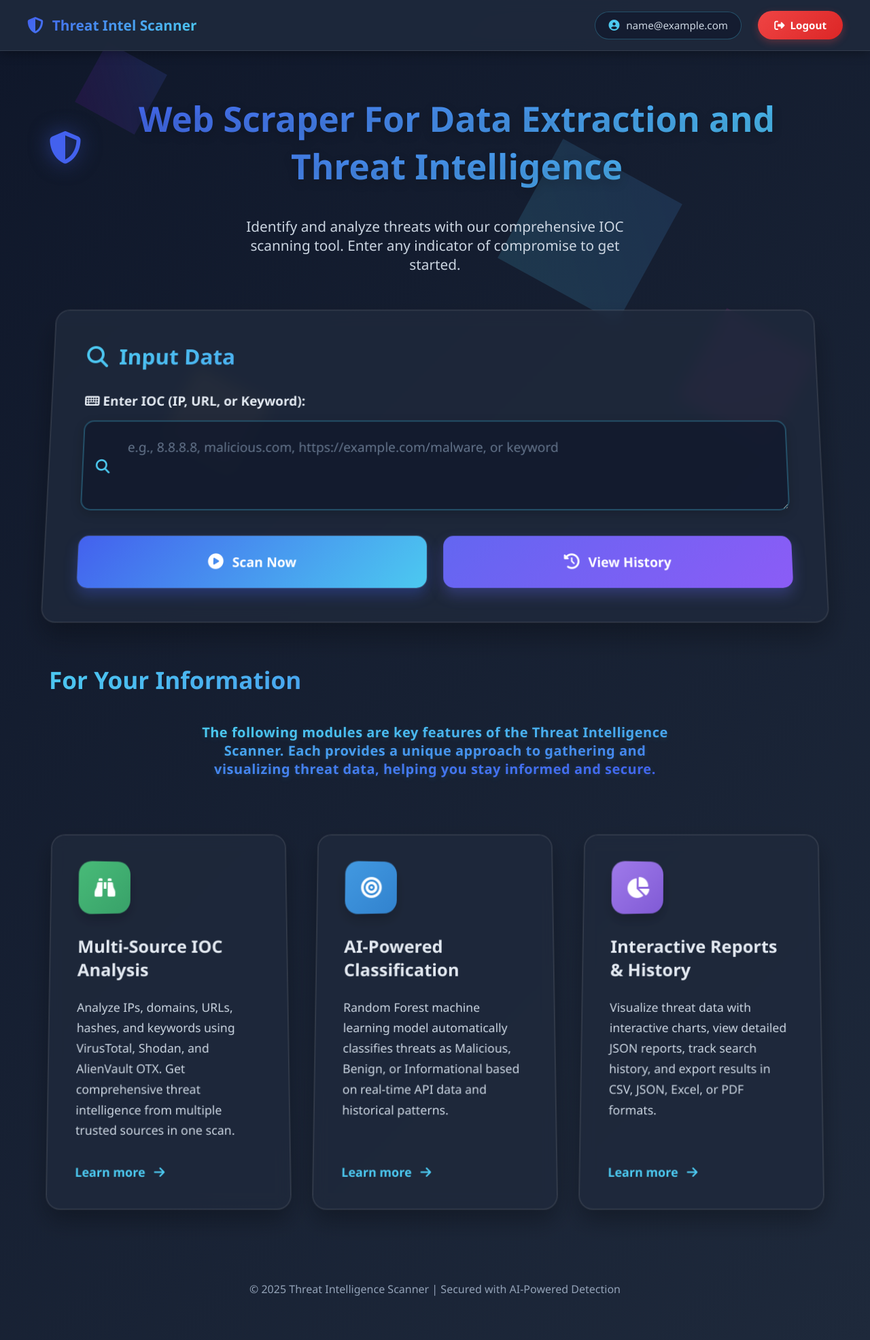
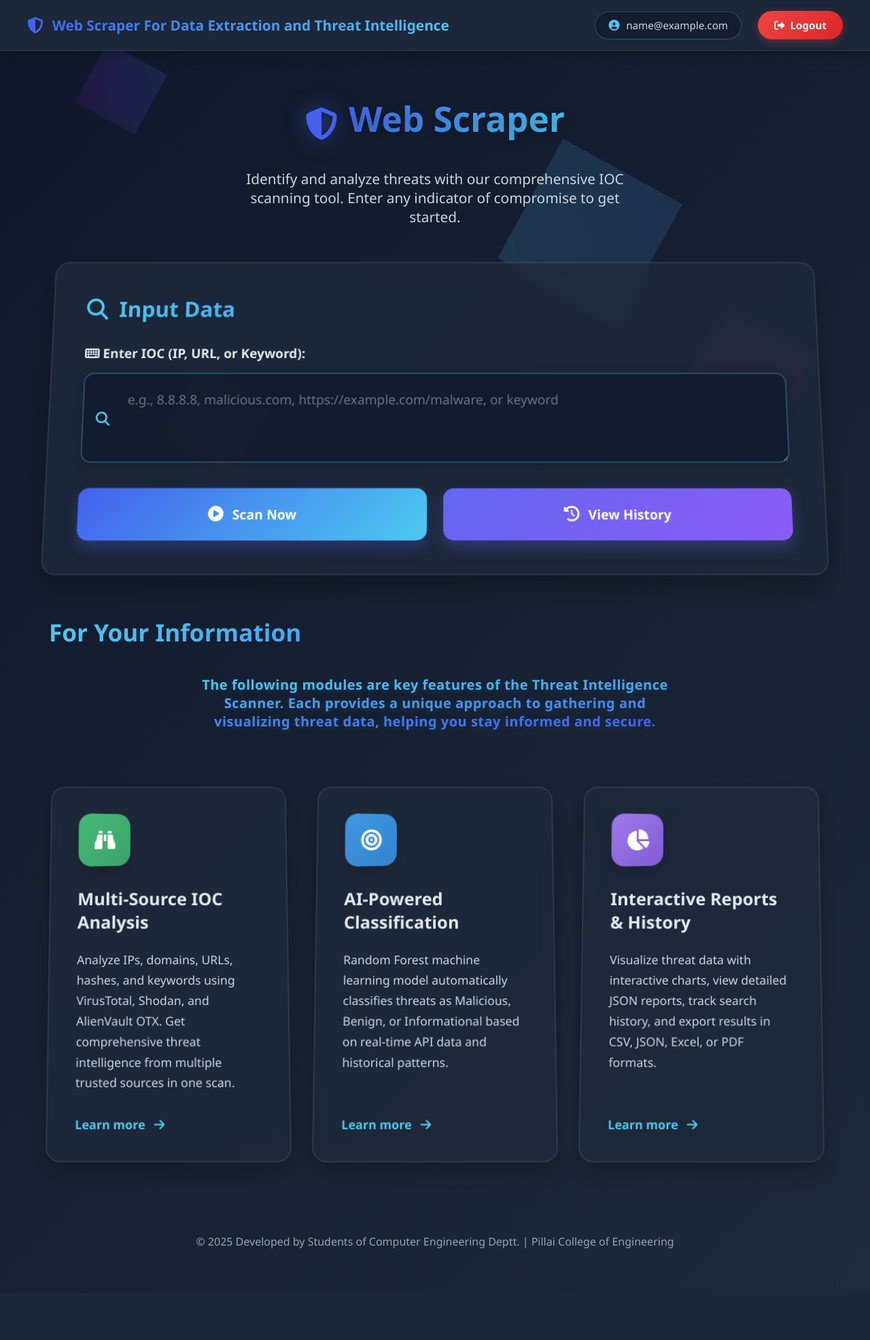
Before and after one commit to najamgul/Web-Scraper, a Flask app: page /index in a window 1280 px wide. Shown: the whole page at 68% size. After the commit the page ends 1837 px from the top, so only its background shows below. Run offline with Flask 3, Linux system fonts and the light colour scheme; the visitor is signed in with stand-in values (Sample User, id 1).

Commit message:
Updated footers and titles to reflect new project name "Web Scraper For Data Extraction and Threat Intelligence"

```diff
--- a/app/templates/index.html
+++ b/app/templates/index.html
@@ -563,7 +563,7 @@
         <div class="navbar-content">
             <div class="navbar-brand">
                 <i class="fas fa-shield-alt"></i>
-                <span>Threat Intel Scanner</span>
+                <span>Web Scraper For Data Extraction and Threat Intelligence</span>
             </div>
             <div class="navbar-user">
                 <div class="user-info">
@@ -611,7 +611,7 @@
         <header>
             <div class="logo">
                 <i class="fas fa-shield-alt logo-icon"></i>
-                <h1>Web Scraper For Data Extraction and Threat Intelligence</h1>
+                <h1>Web Scraper</h1>
             </div>
             <p class="subtitle">Identify and analyze threats with our comprehensive IOC scanning tool. Enter any indicator of compromise to get started.</p>
         </header>
@@ -702,7 +702,7 @@
         </div>
 
         <footer>
-            <p>© 2025 Threat Intelligence Scanner | Secured with AI-Powered Detection</p>
+            <p>© 2025 Developed by Students of Computer Engineering Deptt. | Pillai College of Engineering</p>
         </footer>
     </div>
 
--- a/app/templates/landing.html
+++ b/app/templates/landing.html
@@ -180,7 +180,7 @@
       </button>
     </div>
 
-    <footer>© 2025 Threat Intelligence Scanner</footer>
+    <footer>©© 2025 Developed by Students of Computer Engineering Deptt. | Pillai College of Engineering</footer>
   </div>
 </body>
 </html>
--- a/app/templates/results.html
+++ b/app/templates/results.html
@@ -665,7 +665,7 @@
         </div>
 
         <footer>
-            <p>© 2025 Students of Computer Engineering Deptt. |Pillai College of Engineering</p>
+            <p>© 2025 Developed by Students of Computer Engineering Deptt. | Pillai College of Engineering</p>
         </footer>
     </div>
 
```
